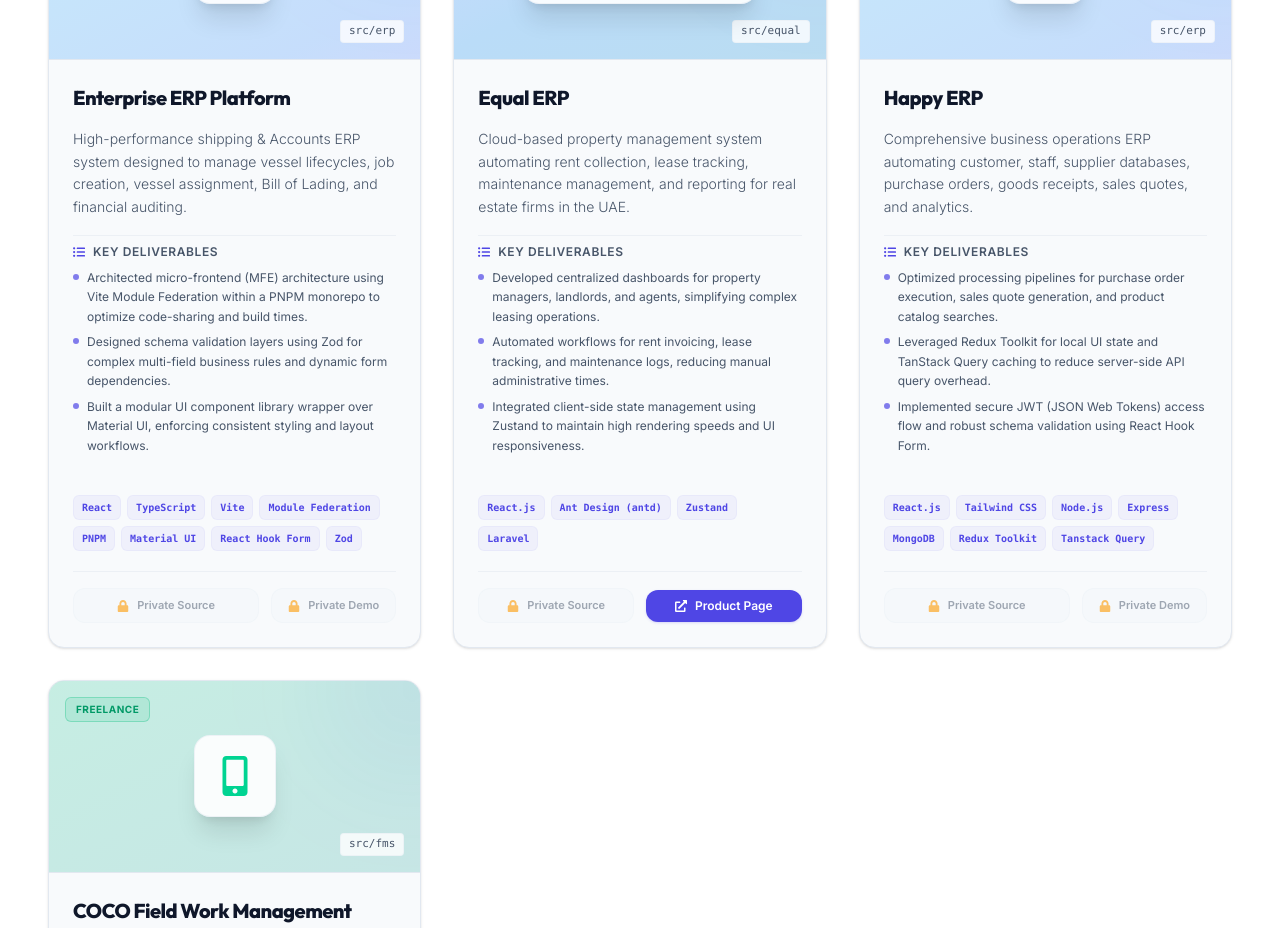
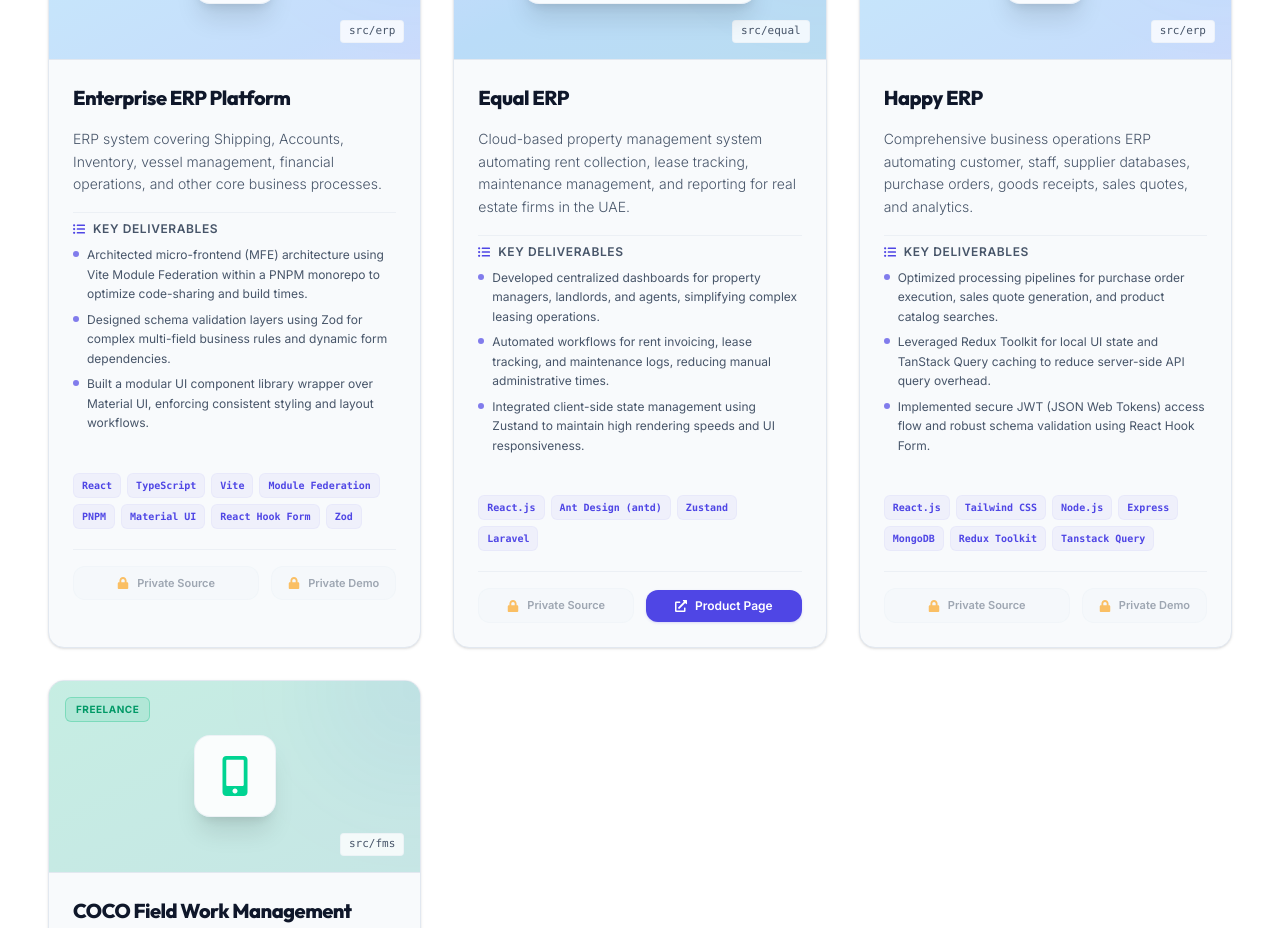
Before and after one commit to nandakishor-Dev/my_portfolio, a React (Vite) app: page / in a window 1280 px wide. Shown: the part 5600-6528 px from the top of the page. Built offline with nearby package versions, Linux system fonts and the light colour scheme.

Commit message:
description updates

```diff
--- a/src/data/portfolioData.ts
+++ b/src/data/portfolioData.ts
@@ -146,7 +146,7 @@
     {
       title: "Enterprise ERP Platform",
       badge: "ENFONO Technologies",
-      description: "High-performance shipping & Accounts ERP system designed to manage vessel lifecycles, job creation, vessel assignment, Bill of Lading, and financial auditing.",
+      description: "ERP system covering Shipping, Accounts, Inventory, vessel management, financial operations, and other core business processes.",
       techStack: ["React", "TypeScript", "Vite", "Module Federation", "PNPM", "Material UI", "React Hook Form", "Zod"],
       features: [
         "Architected micro-frontend (MFE) architecture using Vite Module Federation within a PNPM monorepo to optimize code-sharing and build times.",
```
